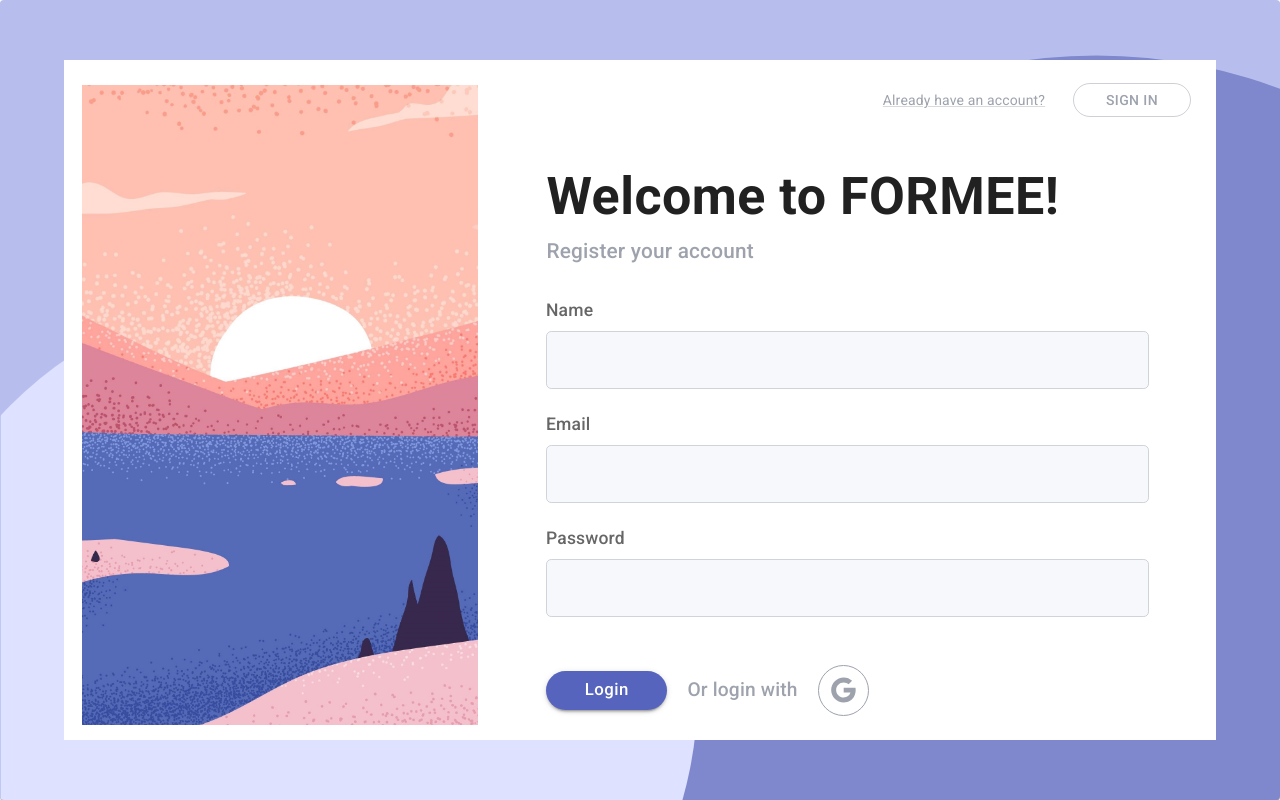
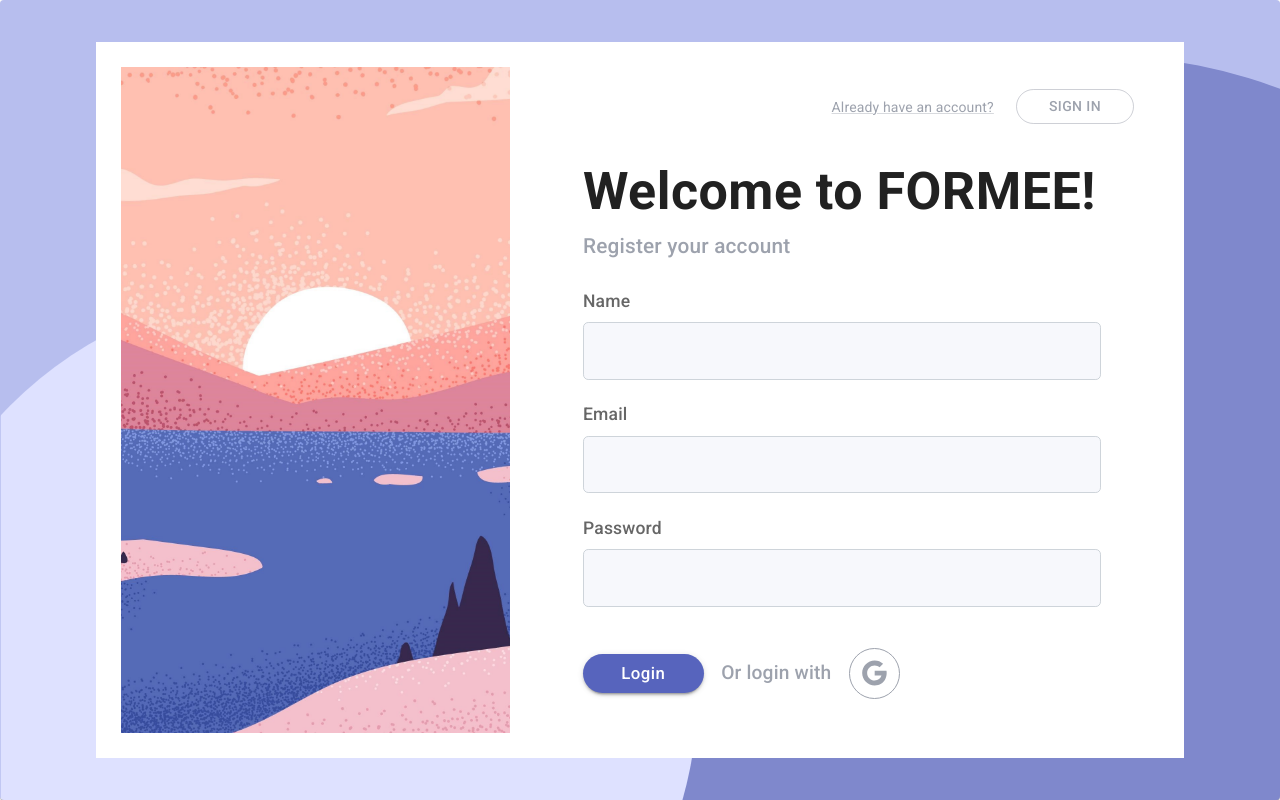
Before and after one commit to kihku/formee-frontend, a React (Create React App) app: page /login in a window 1280 px wide. Built offline with nearby package versions, Linux system fonts and the light colour scheme.

Commit message:
fix login, add home and gallery

```diff
--- a/src/components/CustomFormCard/index.tsx
+++ b/src/components/CustomFormCard/index.tsx
@@ -18,7 +18,7 @@ export const CustomFormCard = ({ name, image }: FormCardProps) => {
   return (
     <Box sx={{
         display:"flex",
-        alignItems:"center",
+        //alignItems:"center",
         flexDirection:"column",
         maxWidth: 400,
         maxHeight: 250,
--- /dev/null
+++ b/src/pages/formGallery/index.tsx
@@ -0,0 +1,6 @@
+import { Box } from "@mui/material";
+
+function FormGalleryPage() {
+  return <Box></Box>;
+}
+export default FormGalleryPage;
--- /dev/null
+++ b/src/pages/home/index.tsx
@@ -0,0 +1,58 @@
+import { Box, Typography } from "@mui/material";
+import { CustomBackgroundCard } from "components/CustomBackgroundCard";
+import { CustomFormCard } from "components/CustomFormCard";
+
+function HomePage() {
+  return (
+    <Box
+      sx={{
+        display: "flex",
+        alignItems: "center",
+        justifyContent: "center",
+        width: "100vw",
+        height: "100vh",
+      }}
+    >
+      <CustomBackgroundCard sizeX={"88%"} sizeY={"auto"}>
+        <Typography sx={{ marginLeft: "4%", marginTop: "2%" }}>Start a new order</Typography>
+        <Box
+          sx={{
+            display: "flex",
+            flexDirection: "row",
+            alignItems: "center",
+            //justifyContent: "center",
+            gap: "3%",
+            padding: "4%",
+            paddingTop: "2%",
+          }}
+        >
+          <CustomFormCard name={"food"} />
+          <CustomFormCard name={"clothes"} />
+          <CustomFormCard name={"chicken"} />
+          <CustomFormCard name={"fish"} />
+          <CustomFormCard name={"apple"} />
+        </Box>
+        <Typography sx={{ marginLeft: "4%", marginTop: "2%" }}>Recent</Typography>
+        <Box
+          sx={{
+            display: "flex",
+            flexDirection: "row",
+
+            alignItems: "center",
+            //justifyContent: "center",
+            gap: "3%",
+            padding: "4%",
+            paddingTop: "2%",
+          }}
+        >
+          <CustomFormCard name={"food"} />
+          <CustomFormCard name={"clothes"} />
+          <CustomFormCard name={"chicken"} />
+          <CustomFormCard name={"fish"} />
+          <CustomFormCard name={"apple"} />
+        </Box>
+      </CustomBackgroundCard>
+    </Box>
+  );
+}
+export default HomePage;
--- a/src/pages/login/index.tsx
+++ b/src/pages/login/index.tsx
@@ -38,13 +38,15 @@ function LoginPage() {
 
         //backgroundImage:"/images/loginBG.svg",
         width: "100vw",
-        height: "100vh",
+        height: "auto",
+        minHeight:"100vh",
       }}
     >
       <Box
         sx={{
-          width: "90%",
-          height: "85%",
+          width: "85%",
+          height: "auto",
+          padding:"25px",
           backgroundColor: "white",
         }}
       >
@@ -63,8 +65,10 @@ function LoginPage() {
           >
             <Box
               sx={{
-                height: "80vh",
-                width: "31vw",
+
+                height: "100%",
+                width: "100%",
+                minHeight:"80vh",
                 backgroundImage: "url(/images/startImage.jpg)",
                 backgroundRepeat: "no-repeat",
                 //backgroundColor: t => (t.palette.mode === "light" ? t.palette.grey[50] : t.palette.grey[900]),
@@ -77,7 +81,7 @@ function LoginPage() {
             item
             md={7.5}
             sx={{
-
+              paddingLeft: "7%",
               alignItems: "center",
             }}
           >
@@ -102,7 +106,7 @@ function LoginPage() {
               <CustomButton text="SIGN IN" type="rounded-outlined" color={COLORS.lightText} />
               </ThemeProvider>
             </Box>
-            <Box sx={{ paddingLeft: "7%", paddingTop:"8%", paddingBottom:"5%",  zoom: "130%", }}>
+            <Box sx={{  paddingTop:"8%", paddingBottom:"5%",  zoom: "130%", }}>
               <Typography fontWeight={700} fontSize={40}>
                 Welcome to FORMEE!
               </Typography>
@@ -141,7 +145,7 @@ function LoginPage() {
             <Box
               sx={{
                 zoom: "120%",
-                paddingLeft: "7%",
+
                 display: "flex",
                 flexDirection: "row",
                 gap: "3%",
--- a/src/routes/routes.tsx
+++ b/src/routes/routes.tsx
@@ -4,6 +4,8 @@ import { lazy } from "react";
 const ComponentsPage = lazy(() => import("pages/components"));
 const SettingsPage = lazy(() => import("pages/settings"));
 const GeneralErrorPage = lazy(() => import("pages/generalError"));
+const HomePage = lazy(() => import("pages/home"));
+const FormGalleryPage = lazy(() => import("pages/formGallery"));
 
 export interface RouteProps {
   title: string;
@@ -17,4 +19,6 @@ export const PUBLIC_ROUTES: RouteProps[] = [
   { title: "Components", component: <ComponentsPage />, path: "/components" },
   { title: "Settings", component: <SettingsPage />, path: "/settings" },
   { title: "404 Not Found", component: <GeneralErrorPage />, path: "/error" },
+  { title: "Home", component: <HomePage />, path: "/home" },
+  { title: "Form Gallery", component: <FormGalleryPage />, path: "/gallery" },
 ];
```
